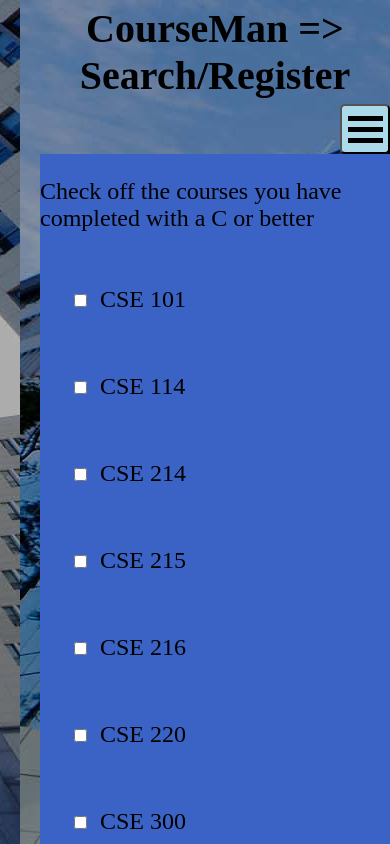
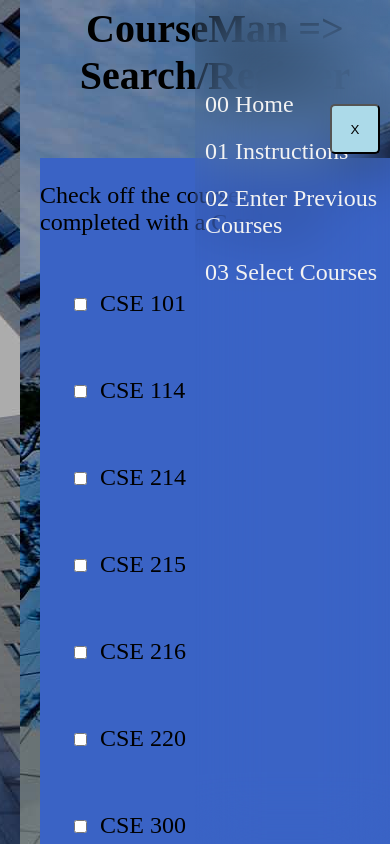
Before and after one commit to spark15/CSE316, a React (Create React App) app: page /previous in a window 390 px wide. Both pictures are taken after a click on the button 365 px from the left and 129 px from the top of the page. Shown: the top 844 px of the page. Built offline with nearby package versions, Linux system fonts and the light colour scheme.

Commit message:
Final Perfect Mock Up

```diff
--- a/src/CSS/Courses.css
+++ b/src/CSS/Courses.css
@@ -1,5 +1,5 @@
 .SearchBox {
-    width:100%;
+    width: 100%;
     display: flex;
     background-color:rgb(58, 99, 197);
     padding: 1em;
--- a/src/CSS/navbar.css
+++ b/src/CSS/navbar.css
@@ -32,7 +32,8 @@
     width: 50px;
     height: 50px;
     display: none;
-    float: right;
+    position:fixed;
+    z-index: 10;
     background-color: #ACDAE9;
     border-radius: 5px;
   }
@@ -77,6 +78,13 @@
     display: none;
   }
 
+  .ares {
+    text-decoration: none;
+  }
+  .br {
+    display: none;
+  }
+
   /*responsive bar*/
   @media screen and (max-width: 40em) {
     .topnav {
@@ -100,4 +108,7 @@
       width: 50%;
       height: 100%;
     }
+    .br {
+      display: block;
+    }
   }
--- a/src/Pages/Courses.js
+++ b/src/Pages/Courses.js
@@ -7,7 +7,6 @@ const Courses = () => {
         <div>
         <p className="Heading1" style={{ textAlign:"center"}}>CourseMan={'>'}Search/Register</p>
         <ShortNavBar />
-
         <div className="SearchBox">
             <form>
                 <fieldset>
--- a/src/Pages/ShortNavBar.js
+++ b/src/Pages/ShortNavBar.js
@@ -1,5 +1,26 @@
 import { Link } from 'react-router-dom';
 import '../CSS/navbar.css'
+
+function myFunction() {
+    var x = document.getElementById("resnavbar");
+    var y = document.getElementById("thing");
+    var z = document.getElementById("x");
+    if (x.className == "resnavbar") {
+        x.className = "resnavbar1";
+    } else {
+        x.className = "resnavbar";
+    }
+    if (y.className == "hel") {
+        y.className = "hel1";
+    } else {
+        y.className = "hel";
+    }
+    if (z.className == "x") {
+        z.className = "x1";
+    } else {
+        z.className = "x";
+    }
+}
 
 function ShortNavbar() {
     return (
@@ -12,14 +33,17 @@ function ShortNavbar() {
             </div>
 
             <div className="resnavbar" id="resnavbar">
-                <Link to="/">00 Home</Link>
-                <Link to="/instruction">01 Instructions</Link>
-                <Link to="/previous">02 Enter Previous Courses</Link>
-                <Link to="/courses">03 Select Courses</Link>
+                <br></br>
+                <br></br>
+                <br></br>
+                <Link to="/" className="ares">00 Home</Link>
+                <Link to="/instruction" className="ares">01 Instructions</Link>
+                <Link to="/previous" className="ares">02 Enter Previous Courses</Link>
+                <Link to="/courses" className="ares">03 Select Courses</Link>
                 <Link to="/javascript:void(0);" className="icon"></Link>
             </div>
 
-            <button className="resnav">
+            <button className="resnav" onClick={myFunction}>
                 <div className="hel" id="thing">
                     <div className="ham"></div>
                     <div className="ham"></div>
@@ -27,6 +51,8 @@ function ShortNavbar() {
                 </div>
                 <div className="x" id="x">X</div>
             </button>
+            <br className="br"></br>
+            <br className="br"></br>
         </div>
         );
 };
--- a/src/Pages/navbar.js
+++ b/src/Pages/navbar.js
@@ -1,5 +1,25 @@
 import { Link } from 'react-router-dom';
 import '../CSS/navbar.css'
+function myFunction() {
+    var x = document.getElementById("resnavbar");
+    var y = document.getElementById("thing");
+    var z = document.getElementById("x");
+    if (x.className == "resnavbar") {
+        x.className = "resnavbar1";
+    } else {
+        x.className = "resnavbar";
+    }
+    if (y.className == "hel") {
+        y.className = "hel1";
+    } else {
+        y.className = "hel";
+    }
+    if (z.className == "x") {
+        z.className = "x1";
+    } else {
+        z.className = "x";
+    }
+}
 
 function Navbar() {
     return (
@@ -15,14 +35,17 @@ function Navbar() {
             </div>
 
             <div className="resnavbar" id="resnavbar">
-                <Link to="/">00 Home</Link>
-                <Link to="/instruction">01 Instructions</Link>
-                <Link to="/previous">02 Enter Previous Courses</Link>
-                <Link to="/courses">03 Select Courses</Link>
+                <br></br>
+                <br></br>
+                <br></br>
+                <Link to="/" className="ares">00 Home</Link>
+                <Link to="/instruction" className="ares">01 Instructions</Link>
+                <Link to="/previous" className="ares">02 Enter Previous Courses</Link>
+                <Link to="/courses" className="ares">03 Select Courses</Link>
                 <Link to="/javascript:void(0);" className="icon"></Link>
             </div>
 
-            <button className="resnav">
+            <button className="resnav" onClick={myFunction}>
                 <div className="hel" id="thing">
                     <div className="ham"></div>
                     <div className="ham"></div>
@@ -30,8 +53,8 @@ function Navbar() {
                 </div>
                 <div className="x" id="x">X</div>
             </button>
-
-
+            <br className="br"></br>
+            <br className="br"></br>
         </div>
         );
 };
```
Also changed, not shown: src/Pages/Previous.js (+4 -7 lines).
